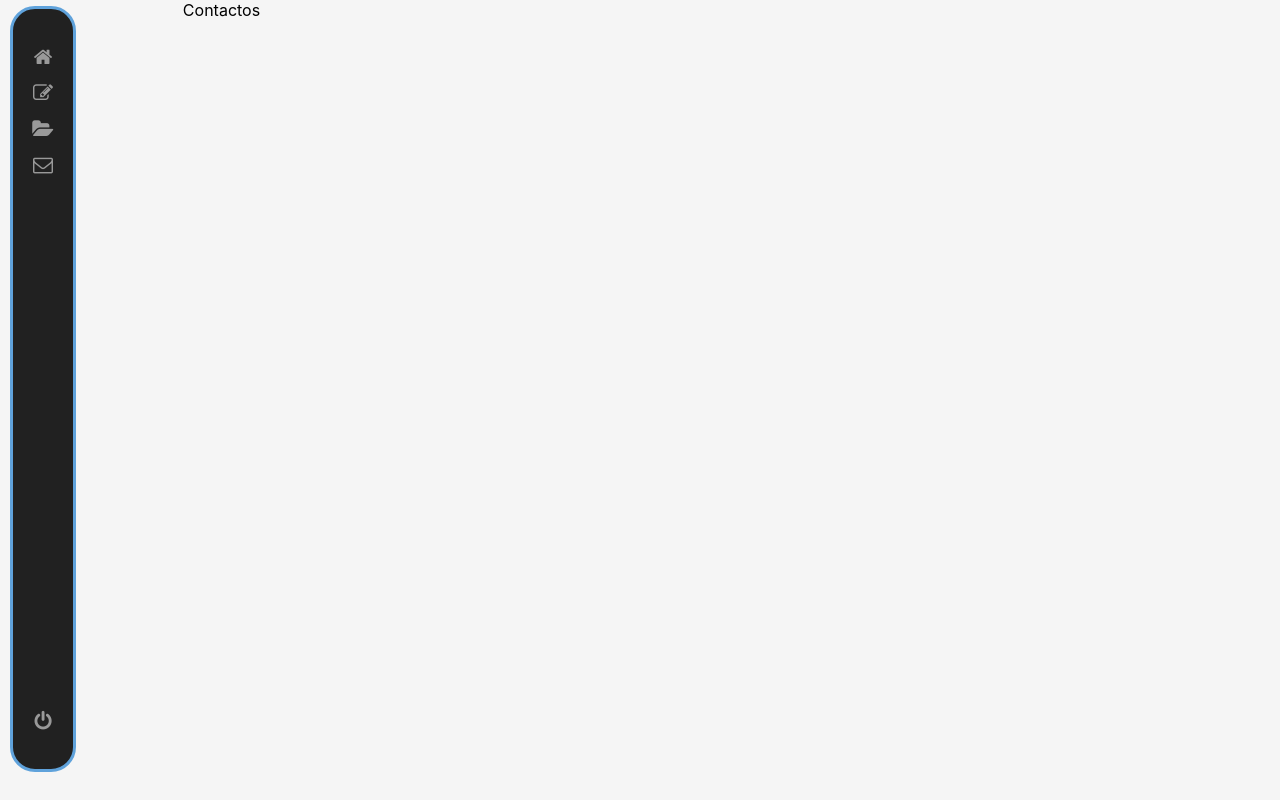
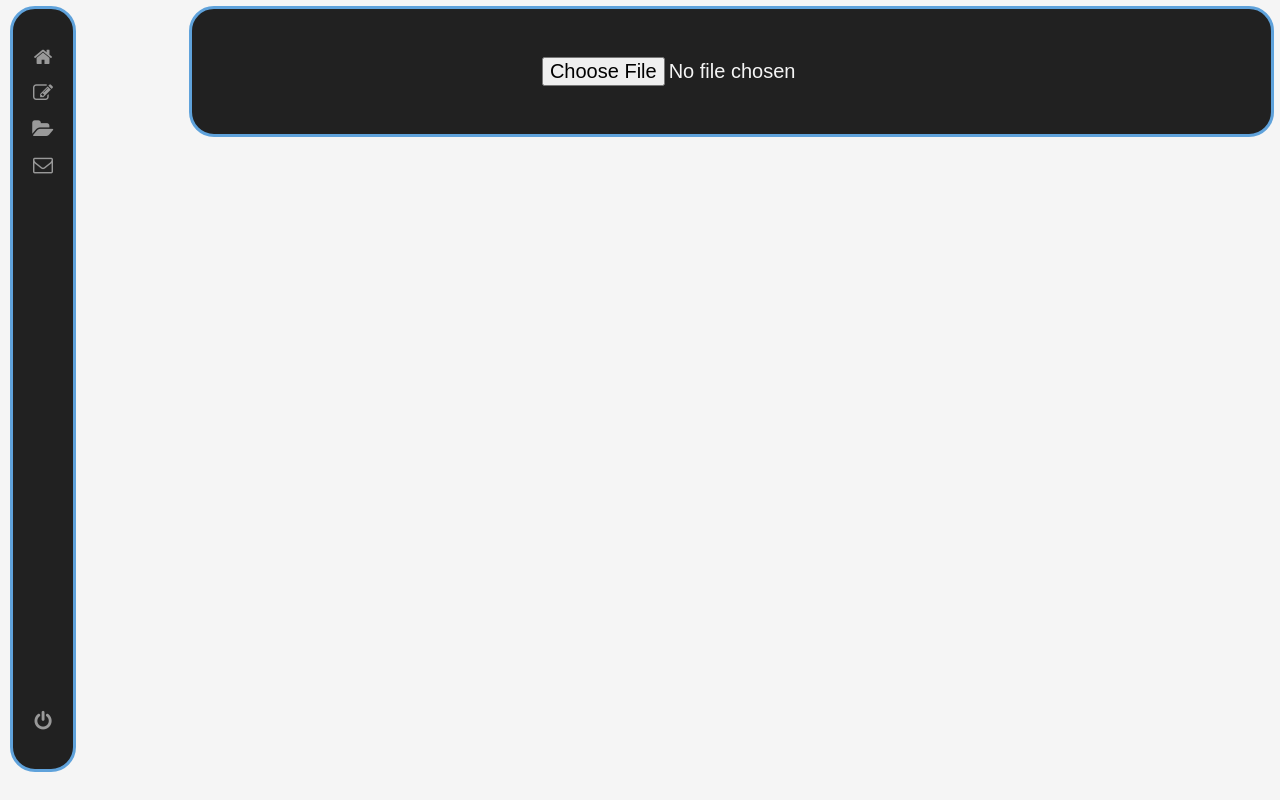
Before and after one commit to tomasqagz/SEM, a React (Create React App) app in the folder react-page/: page /Contactos in a window 1280 px wide. Built offline with nearby package versions, Linux system fonts and the light colour scheme; a web font is replaced by a local one.

Commit message:
added some changes to contact page

```diff
--- a/react-page/public/index.html
+++ b/react-page/public/index.html
@@ -24,6 +24,7 @@
       work correctly both with client-side routing and a non-root public URL.
       Learn how to configure a non-root public URL by running `npm run build`.
     -->
+
     <title>SEM</title>
   </head>
   <body>
@@ -39,5 +40,6 @@
       To begin the development, run `npm start` or `yarn start`.
       To create a production bundle, use `npm run build` or `yarn build`.
     -->
+
   </body>
 </html>
--- a/react-page/src/App.jsx
+++ b/react-page/src/App.jsx
@@ -9,7 +9,7 @@ import {Inicio} from './components/Inicio';
 function App() {
   return (
     <div>
-
+      <script src="https://unpkg.com/read-excel-file@5.x/bundle/read-excel-file.min.js"></script>
 
 
       <div class="parent">
--- a/react-page/src/components/Contactos.jsx
+++ b/react-page/src/components/Contactos.jsx
@@ -1,7 +1,40 @@
-import React from 'react'
+import React from 'react';
+import './css/Contactos.css';
+
+
+var XLSX = require("xlsx");
+
+
+
 
 export const Contactos = () => {
+
+  function handleFile(e) {
+    var file = e.target.files[0];
+    var reader = new FileReader();
+    reader.onload = function(e) {
+      var data = e.target.result;
+      /* reader.readAsArrayBuffer(file) -> data will be an ArrayBuffer */
+      var workbook = XLSX.read(e.target.result);
+
+      /* DO SOMETHING WITH workbook HERE */
+      console.log(workbook.Sheets)
+    };
+    reader.readAsArrayBuffer(file);
+  }
+
+
   return (
-    <div>Contactos</div>
+
+    <div id="contactosdiv">
+      <input type="file" id="input_dom_element" onChange={handleFile}></input>
+    </div>
+
   )
+
+
+
+
+
+
 }
--- /dev/null
+++ b/react-page/src/components/css/Contactos.css
@@ -0,0 +1,23 @@
+
+
+#contactosdiv{
+    margin: 6px;
+    padding: 3rem;
+    border:3px solid #5fa2db;
+    border-radius: 25px;
+    background-color: #212121;
+    color: whitesmoke;
+    text-align: center;
+    transition-duration: 1000ms;
+
+}
+
+#contactosdiv:hover{
+    background-color:#5fa2db;
+    transition-duration: 1000ms;
+    border-color: #212121;
+}
+
+#contactosdiv input {
+    font-size: 125%;
+}
```
Also changed, not shown: react-page/package.json (+7 -1 lines), 1 other file (tests, documents, lock files or other folders).
